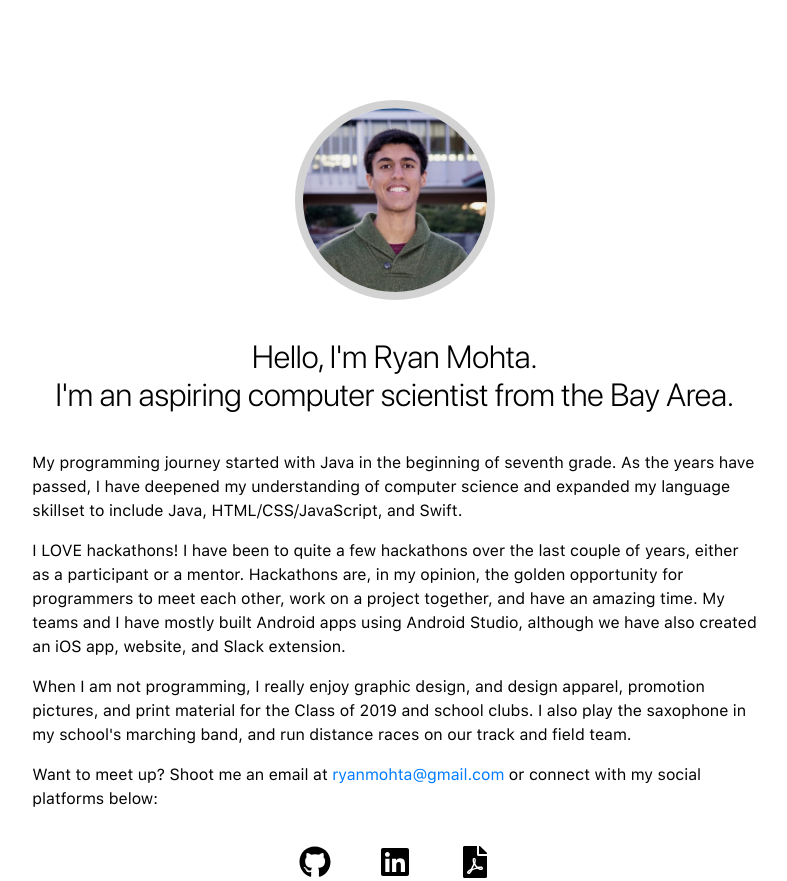
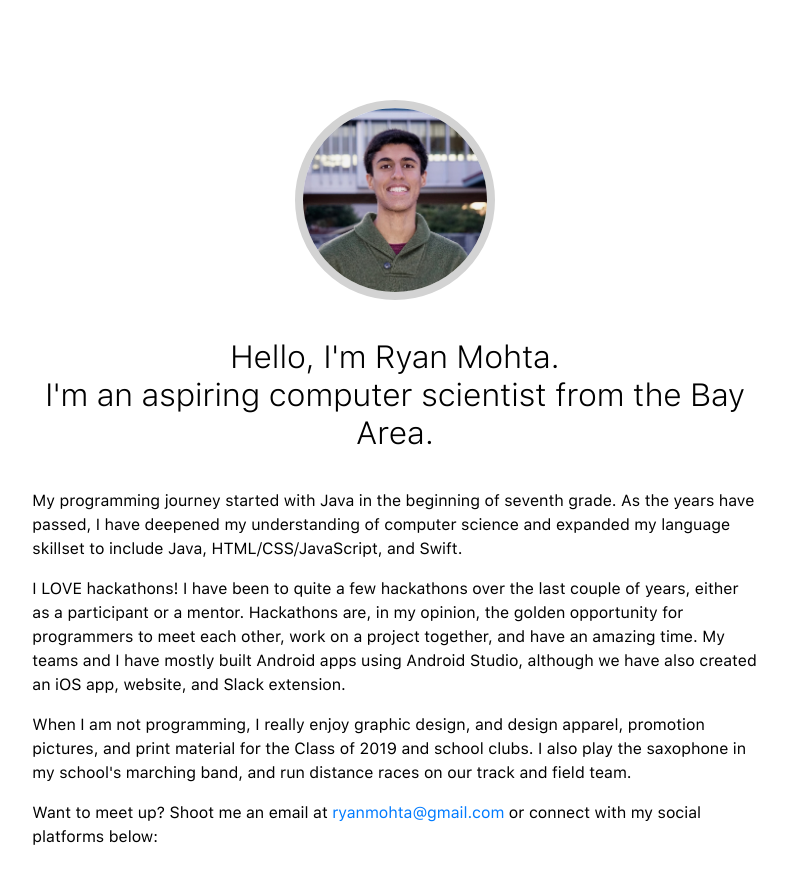
Before and after one commit to ryanmohta/ryanmohta.github.io, a plain HTML site: page index.html in a window 1280 px wide. Shown: the top 881 px of the page, without its empty margins (245-1032 px from the left). Drawn offline with nearby package versions, Linux system fonts and the light colour scheme.

Commit message:
updated header font from display to text

```diff
--- a/styles.css
+++ b/styles.css
@@ -366,7 +366,7 @@ body {
 
 h1 {
   text-align: center;
-  font-family: "sf_pro_displaylight", Helvetica, sans-serif;
+  font-family: "sf_pro_textlight", Helvetica, sans-serif;
   font-size: 200%;
 }
 
```
